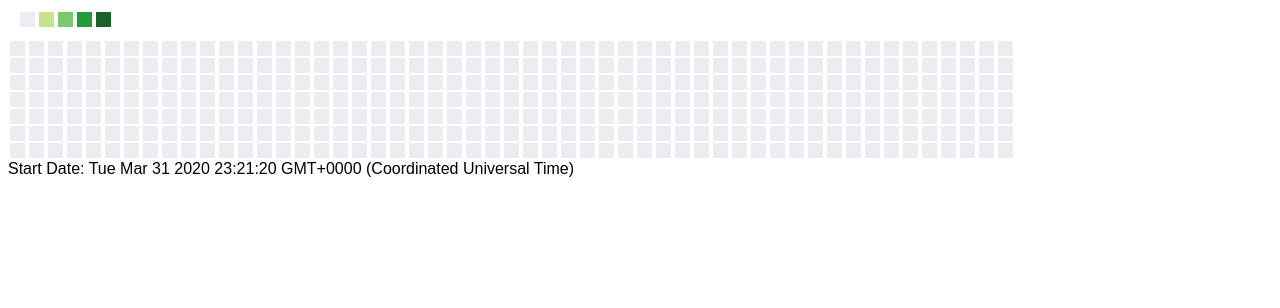
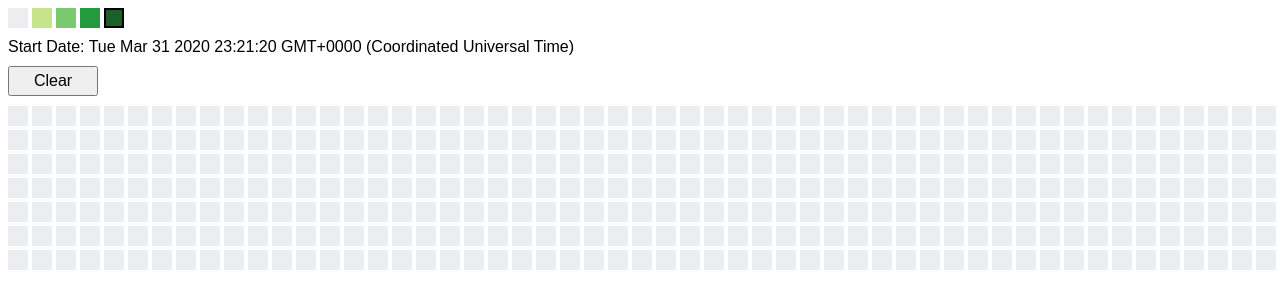
Before and after one commit to dumaevrinat/github_activity_art, a React (Create React App) app: page / in a window 1280 px wide. Shown: the top 308 px of the page. Built offline with nearby package versions, Linux system fonts and the light colour scheme.

Commit message:
add clear button

```diff
--- a/src/App.css
+++ b/src/App.css
@@ -1,9 +1,21 @@
-.status {
+.app {
+    display: flex;
+    flex-direction: column;
     font-size: medium;
     font-family: FuturaDemiC, sans-serif;
 }
 
+.status {
+}
+
 .startDate {
+    margin-top: 10px;
+    margin-bottom: 10px;
+}
+
+.clearButton {
+    height: 30px;
+    width: 90px;
     font-size: medium;
     font-family: FuturaDemiC, sans-serif;
 }
--- a/src/App.js
+++ b/src/App.js
@@ -20,7 +20,7 @@ class App extends React.Component {
         }
 
         this.state = {
-            selectedColor: '#ebedf0',
+            selectedColor: 4,
             colors: ['#ebedf0', '#c6e48b', '#7bc96f', '#239a3b', '#196127'],
             status: undefined,
             startDate: startDate,
@@ -31,7 +31,7 @@ class App extends React.Component {
     handleClick(i) {
         const squares = this.state.squares.slice();
         squares[i] = {
-            bgColor: this.state.selectedColor,
+            bgColor: this.state.colors[this.state.selectedColor],
             date: this.state.squares[i].date,
         };
         this.setState({
@@ -54,33 +54,56 @@ class App extends React.Component {
 
     handleOnClickColorButton(i) {
         this.setState({
-            selectedColor: this.state.colors[i],
+            selectedColor: i,
         })
     }
 
 
     render() {
         return (
-            <div>
+            <div className='app'>
                 <ColorPalette
                     colors={this.state.colors}
+                    selectedColor={this.state.selectedColor}
                     handleOnClickColorButton={(i) => this.handleOnClickColorButton(i)}
                 />
+
+                <div className='startDate'>
+                    {'Start Date: ' + this.state.startDate}
+                </div>
+
+                <button className='clearButton' onClick={() => this.handleClearClick()}>
+                    Clear
+                </button>
+
                 <Board
                     squares={this.state.squares}
                     handleClick={(i) => this.handleClick(i)}
                     handleMouseOver={(i) => this.handleMouseOver(i)}
                     handleMouseOut={() => this.handleMouseOut()}
                 />
+
                 <div className='status'>
                     {this.state.status}
-                </div>
-                <div className='startDate'>
-                    {'Start Date: ' + this.state.startDate}
                 </div>
             </div>
         )
     }
+
+    handleClearClick() {
+        const squares = this.state.squares.slice();
+        const newSquares = squares.map((square) => {
+                return {
+                    bgColor: this.state.colors[0],
+                    date: square.date
+                };
+            }
+        );
+
+        this.setState({
+            squares: newSquares,
+        });
+    }
 }
 
 export default App;
--- a/src/components/Board/Board.css
+++ b/src/components/Board/Board.css
@@ -1,13 +1,11 @@
-.board {
-    display: flex;
-}
-
 .weeks {
     display: flex;
     flex-direction: row;
-
+    margin-top: 10px;
 }
 
 .week {
+    display: flex;
+    flex-direction: column;
 
 }
--- a/src/components/ColorPalette/ColorPalette.css
+++ b/src/components/ColorPalette/ColorPalette.css
@@ -1,14 +1,13 @@
 .colorPanel {
     display: flex;
     flex-direction: row;
-    margin: 10px;
 }
 
 .colorButton {
-    height: 15px;
-    width: 15px;
-    border: none;
+    height: 20px;
+    width: 20px;
+    border: 0;
     outline: none;
     padding: 0px;
-    margin: 2px;
+    margin-right: 4px;
 }
--- a/src/components/ColorPalette/ColorPalette.js
+++ b/src/components/ColorPalette/ColorPalette.js
@@ -5,6 +5,11 @@ function ColorPalette(props){
     const renderColorButton = (i) => {
         let style = {};
         style.backgroundColor = props.colors[i];
+
+        if (i == props.selectedColor) {
+            style.border = '2px solid black';
+        }
+
         return (
             <button
                 key={i}
--- a/src/components/Square/Square.css
+++ b/src/components/Square/Square.css
@@ -1,9 +1,13 @@
 .square {
-    height: 15px;
-    width: 15px;
+    height: 20px;
+    width: 20px;
     border: none;
     outline: none;
-    display: block;
+    display: flex;
+    flex-direction: row;
+    justify-content: center;
+    flex-wrap: nowrap;
     padding: 0px;
-    margin: 2px;
+    margin-right: 4px;
+    margin-bottom: 4px;
 }
```
